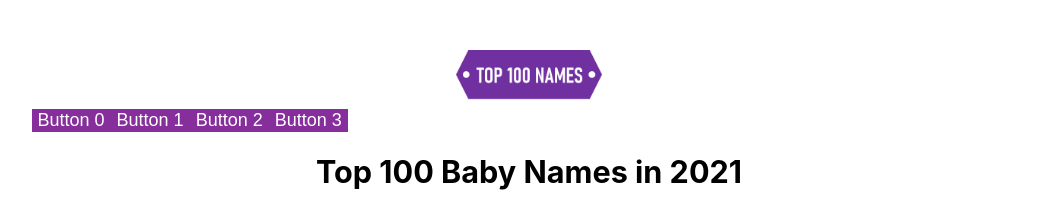
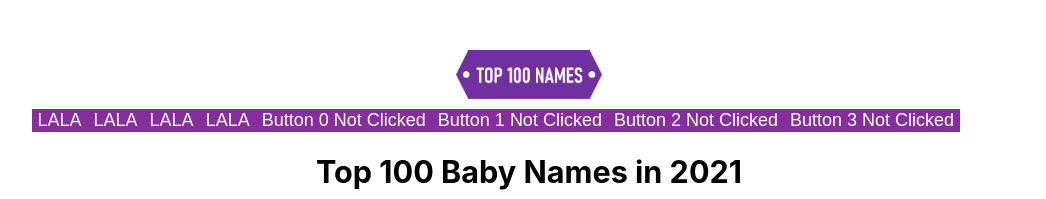
Before and after one commit to avicndugu/top-100-names, a React (Create React App) app: page / in a window 1280 px wide. Shown: the top 199 px of the page, without its empty margins (111-1157 px from the left). Built offline with nearby package versions, Linux system fonts and the light colour scheme; no server answers.

Commit message:
Pass state to button from function

```diff
--- a/src/components/ToggleFavourite.jsx
+++ b/src/components/ToggleFavourite.jsx
@@ -12,6 +12,39 @@
 
 function Board() {
   const [buttonsClicked, setButtonsClicked] = useState(Array(4).fill('Not Clicked'));
+  const myArray = [{name: "Agnes"},{name: "ALice"},{name: "Alvaro"},{name: "Arabia"}];
+//  const myNewArray = myArray.map(addStateToArray);
+
+  const [newButton, setNewButton] = useState(Array(4).fill('Unclicked'));
+
+  const changeButtonState = (buttonIndex)=> {
+    const addAllButtonStatesToArray = myArray.map((item, index, array)=> {
+      array[index].newButton = newButton[index];
+      if(buttonIndex === index){
+        array[index].newButton= "Clicked";
+        return item;
+      } else {
+        return item;
+      }
+    });
+
+//    setNewButton(addAllButtonStatesToArray);
+    console.log(addAllButtonStatesToArray);
+  }
+// changeButtonState(0)
+ changeButtonState(1)
+
+
+//  function addStateToArray(item, index, array) {
+//    console.log(newButton)
+    //array[index].buttonsClicked = buttonsClicked[index];
+//    return array;
+//  };
+
+
+//  console.log(myNewArray);
+//  console.log(myArray);
+
   const buttonClick = (clickEvent, index) => {
     const clicks = buttonsClicked.map((clickvalue, i) => {
       if (i === index){
@@ -23,12 +56,20 @@
     });
     setButtonsClicked(clicks);
   }
+
+//  console.log(buttonsClicked);
   return (
     <>
       {
-      buttonsClicked.map((click, i)=>(
-        <button onClick={(clickEvent)=> buttonClick(clickEvent, i)}>Button {i}</button>
-      ))}
+        newButton.map( (item, index) =>(
+          <button onClick={()=>changeButtonState(index)}>LALA</button>
+        ))
+      }
+      {
+        buttonsClicked.map((click, i)=>(
+          <button onClick={(clickEvent)=> buttonClick(clickEvent, i)}>Button {i} {click}</button>
+        ))
+      }
     </>
   )
 }
```
